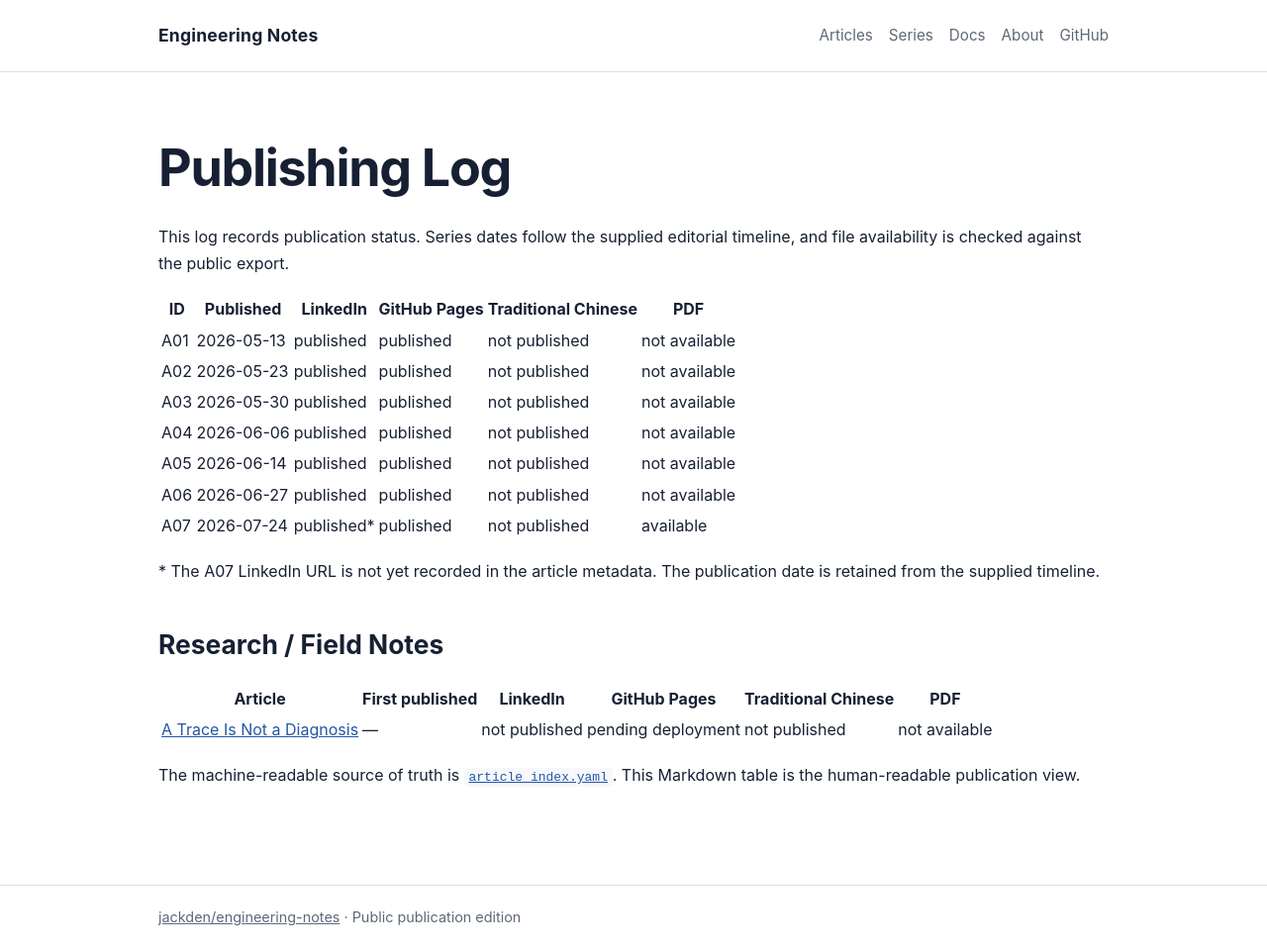
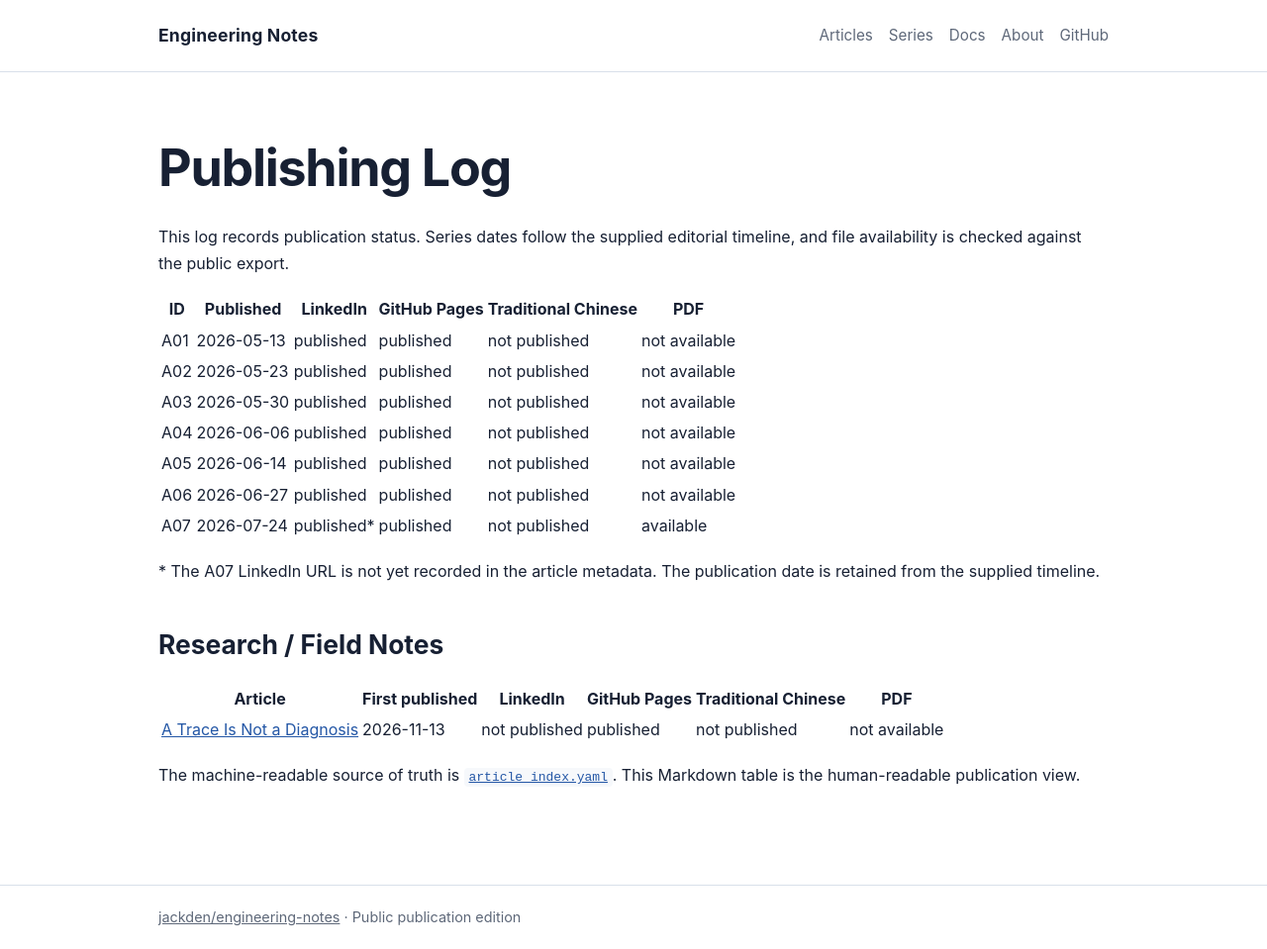
Before and after one commit to jackden/engineering-notes, a Jekyll site: the page built from docs/publishing_log.md, in a window 1280 px wide. Shown: the whole page at 99% size. Built offline with Jekyll 4.4.1, drawn with Linux system fonts in a browser that asks for light colours; our own code applies the rules of GitHub Pages for plain Markdown files.

Commit message:
Record verified Field Note publication

```diff
--- a/articles/a-trace-is-not-a-diagnosis/metadata.yaml
+++ b/articles/a-trace-is-not-a-diagnosis/metadata.yaml
@@ -5,8 +5,8 @@ editorial_group: "Research / Field Notes"
 title: "A Trace Is Not a Diagnosis"
 subtitle: "When a diagnosis becomes an input to the agent’s next run"
 author: "Ruei Ming Deng"
-date: null
-date_note: "The first publication date is recorded after verification on GitHub Pages."
+date: "2026-11-13"
+date_note: "First published to GitHub Pages on 2026-11-13 (Asia/Shanghai)."
 category: "Research / Field Notes"
 tags:
   - execution-traces
@@ -19,7 +19,7 @@ pdf: null
 figures: []
 related:
   - ai-assisted-engineering-needs-more-than-long-context
-status: "pending_deployment"
+status: "published"
 language: en
 available_languages:
   - en
--- a/docs/article_index.yaml
+++ b/docs/article_index.yaml
@@ -156,10 +156,10 @@ field_notes:
     category: Research / Field Notes
     language: en
     available_languages: [en]
-    published: null
-    status: pending_deployment
+    published: 2026-11-13
+    status: published
     channels:
       linkedin: not_published
-      github_pages: pending_deployment
+      github_pages: published
       zh-Hant: not_published
       pdf: not_available
--- a/docs/publishing_log.md
+++ b/docs/publishing_log.md
@@ -18,6 +18,6 @@ This log records publication status. Series dates follow the supplied editorial
 
 | Article | First published | LinkedIn | GitHub Pages | Traditional Chinese | PDF |
 | --- | --- | --- | --- | --- | --- |
-| [A Trace Is Not a Diagnosis](../articles/a-trace-is-not-a-diagnosis/) | — | not published | pending deployment | not published | not available |
+| [A Trace Is Not a Diagnosis](https://jackden.github.io/engineering-notes/articles/a-trace-is-not-a-diagnosis/) | 2026-11-13 | not published | published | not published | not available |
 
 The machine-readable source of truth is [`article_index.yaml`](article_index.yaml). This Markdown table is the human-readable publication view.
```
